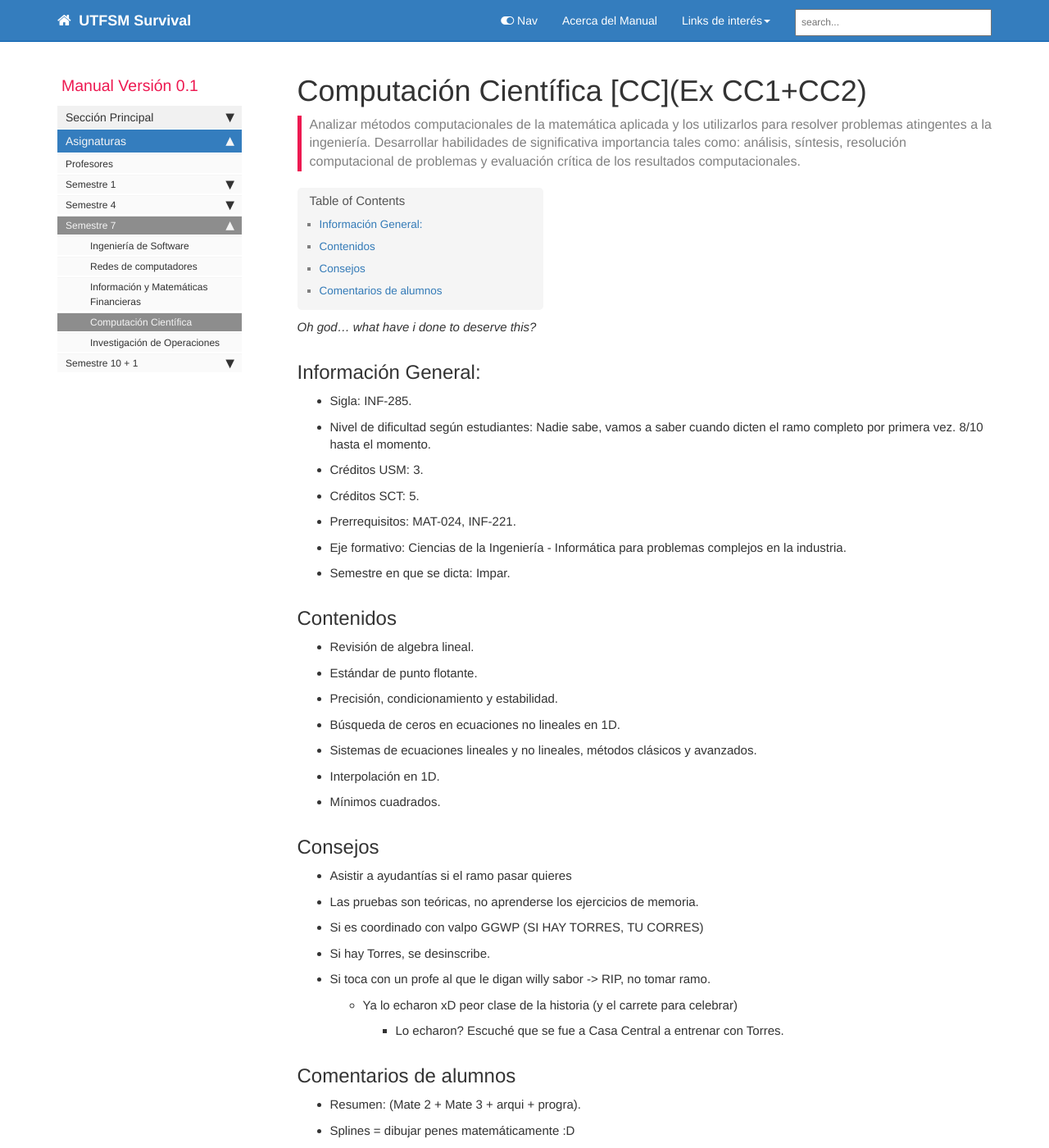
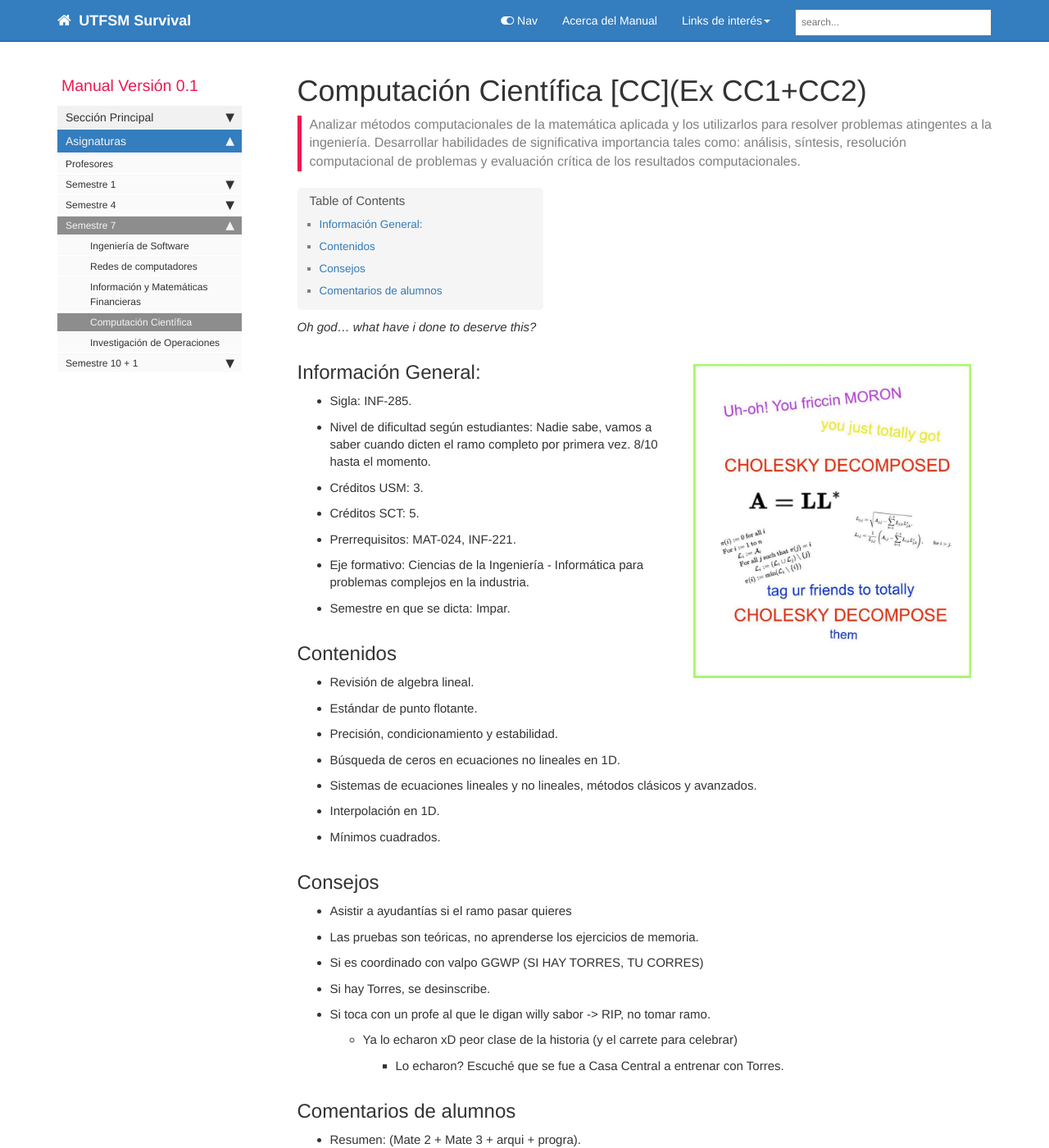
Before and after one commit to CEEINF-UTFSM/utfsm-survival-guide, a Jekyll site: the page built from pages/semestre-7/semestre7_INF285.md, in a window 1280 px wide and 1400 px high. Shown: the whole window at 82% size. Built offline with Jekyll 4.4.1, drawn with Linux system fonts in a browser that asks for light colours; comment, search, counter and statistics services are not loaded.

Commit message:
Cholesky meme

```diff
--- a/css/default-style.css
+++ b/css/default-style.css
@@ -2,6 +2,7 @@
     #right-img{
         float: right;
         margin: 25px;
+        max-width: 40%;
     }
 }
 @media screen and (max-width: 500px) {
--- a/pages/semestre-7/semestre7_INF285.md
+++ b/pages/semestre-7/semestre7_INF285.md
@@ -8,6 +8,8 @@ permalink: semestre7_INF285.html
 folder: semestre-7
 ---
 *Oh god... what have i done to deserve this?*
+
+<img id="right-img" src="{{ site.baseurl }}/images/cholesky_decompose.png">
 
 ## Información General:
 * Sigla: INF-285.
```
Also changed, not shown: images/cholesky_decompose.png (added).
